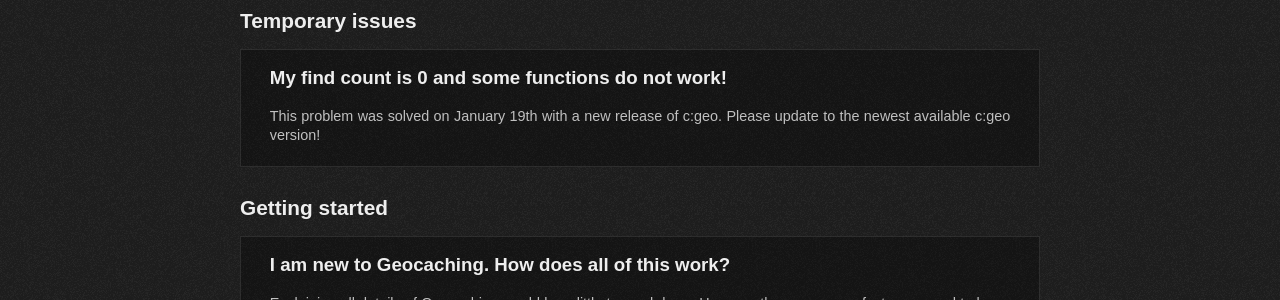
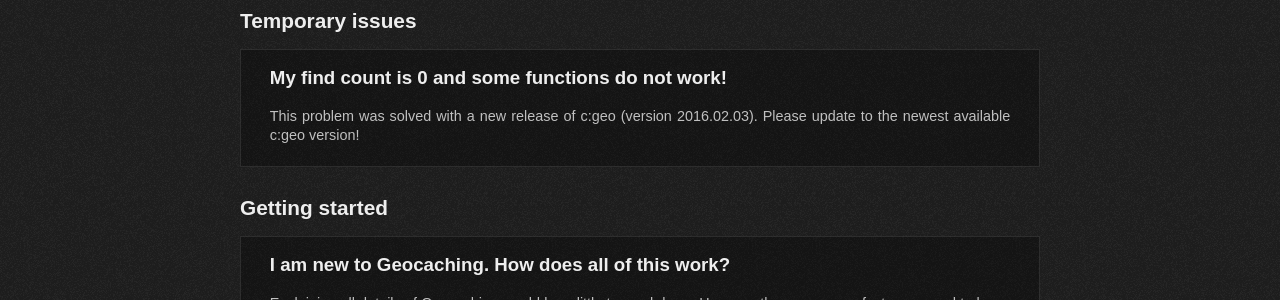
Before and after one commit to cgeo/cgeo.github.io, a Jekyll site: the page built from faq.html, in a window 1280 px wide and 900 px high, scrolled down 2584 px. Shown: the part 152-452 px from the top of the window. Built offline with Jekyll 4.4.1, drawn with Linux system fonts in a browser that asks for light colours; some web fonts are replaced.

Commit message:
FAQ: Update FAQ - Known issues

```diff
--- a/_data/faq.yml
+++ b/_data/faq.yml
@@ -4,7 +4,7 @@
       - title: My find count is 0 and some functions do not work!
         id: 5386
         content: |
-            This problem was solved on January 19th with a new release of c:geo.
+            This problem was solved with a new release of c:geo (version 2016.02.03).
             Please update to the newest available c:geo version!
 
 - title: Getting started
```
